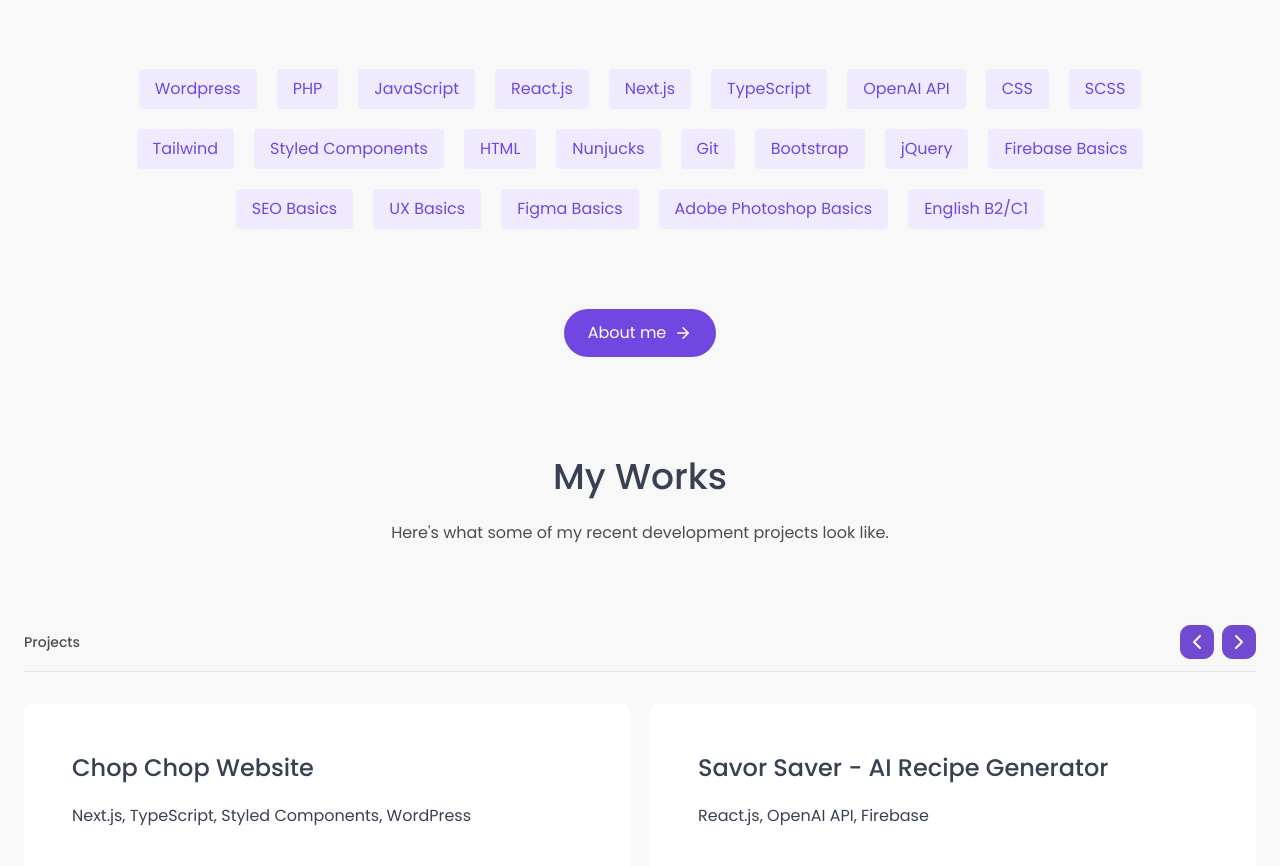
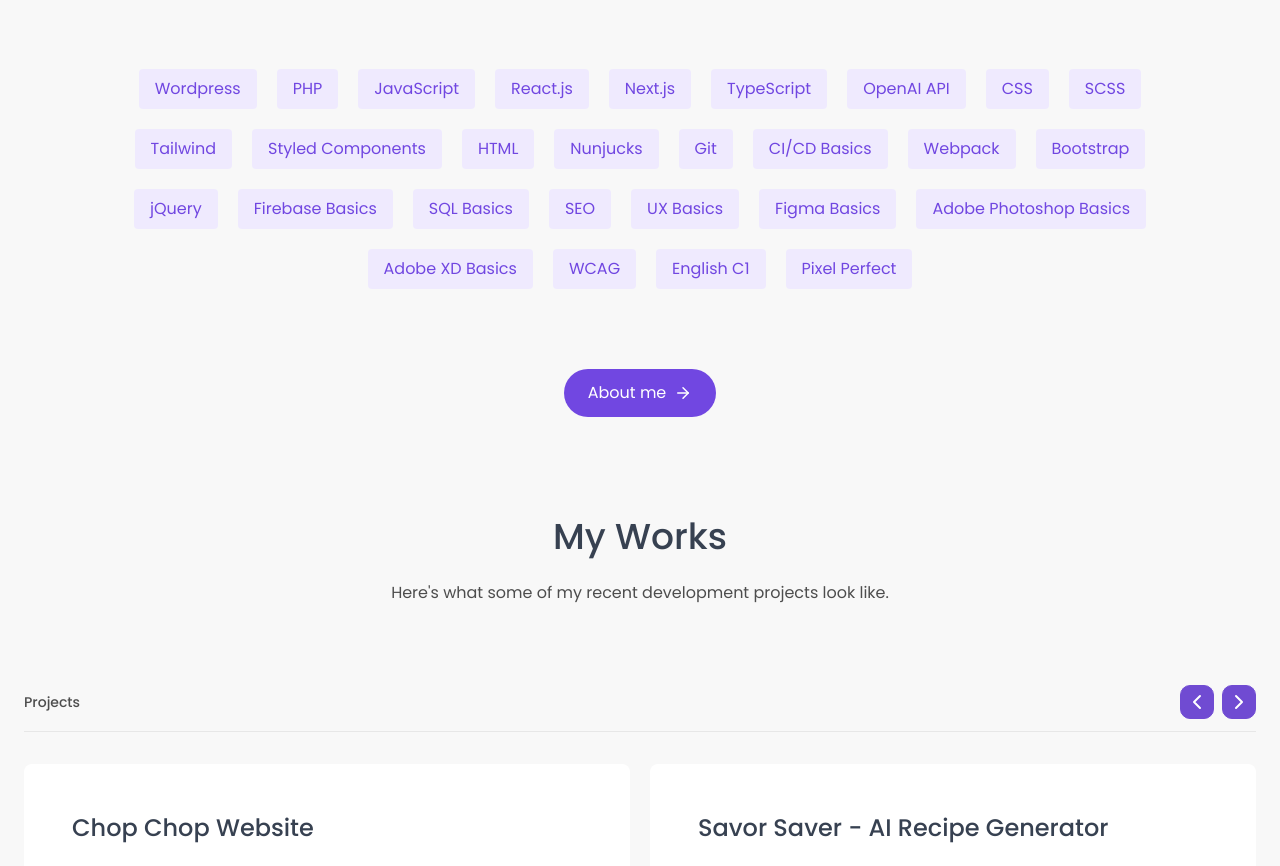
Before and after one commit to kguzik/portfolio-karolina-guzik, a Next.js app: page / in a window 1280 px wide. Shown: the part 820-1686 px from the top of the page. Built offline with nearby package versions, Linux system fonts and the light colour scheme.

Commit message:
feat: update portfolio

```diff
--- a/constants/index.ts
+++ b/constants/index.ts
@@ -30,14 +30,20 @@ export const skills = [
     'HTML',
     'Nunjucks',
     'Git',
+    'CI/CD Basics',
+    'Webpack',
     'Bootstrap',
     'jQuery',
     'Firebase Basics',
-    'SEO Basics',
+    'SQL Basics',
+    'SEO',
     'UX Basics',
     'Figma Basics',
     'Adobe Photoshop Basics',
-    'English B2/C1',
+    'Adobe XD Basics',
+    'WCAG',
+    'English C1',
+    'Pixel Perfect',
 ];
 
 export const portfolios = [
@@ -193,17 +199,28 @@ export const contactDetails = [
 export const timeline = [
     {
         id: 1,
+        title: 'Senior Web Developer',
+        company: 'plantecs GmbH',
+        duration: '2024 - present',
+        description: [
+            'Working as a contractor for die medienplaner GmbH',
+            'Developing and maintaining websites built with WordPress, PHP, CSS, SCSS, HTML and JavaScript',
+            'Managing the complete development lifecycle, from planning to implementation and deployment',
+        ],
+    },
+    {
+        id: 2,
         title: 'Mid Frontend Developer',
         company: 'Chop-Chop.org',
         duration: '2022 - 2024',
         description: [
             'Working with WordPress, PHP, React.js, Next.js, TypeScript, Tailwind, Styled Components, CSS, SCSS, BEM, HTML, JavaScript, Nunjucks and Git',
-            'Leading projects with teams of 2-3 developers, mentoring a frontend intern, communications with clients ',
+            'Leading projects with teams of 2-3 developers, mentoring a frontend intern, communications with clients',
             'Creating and optimizing development environments',
         ],
     },
     {
-        id: 2,
+        id: 3,
         title: 'Freelance Web Developer',
         company: 'Ikagi Karolina Guzik',
         duration: '2020 - 2021',
@@ -213,7 +230,7 @@ export const timeline = [
         ],
     },
     {
-        id: 3,
+        id: 4,
         title: 'Web Developer',
         company: 'ASCO Systemy Informatyczne Sp. z o.o. Sp. k.',
         duration: '2019 - 2020',
@@ -223,7 +240,7 @@ export const timeline = [
         ],
     },
     {
-        id: 4,
+        id: 5,
         title: 'Junior Front-End Developer',
         company: 'Pomeranian Development Studio',
         duration: '2018 - 2019',
@@ -232,7 +249,7 @@ export const timeline = [
         ],
     },
     {
-        id: 5,
+        id: 6,
         title: 'Massage Therapist / Receptionist',
         company: 'Kosmetyczny Instytut Dr Irena Eris',
         duration: '2016 - 2018',
```
